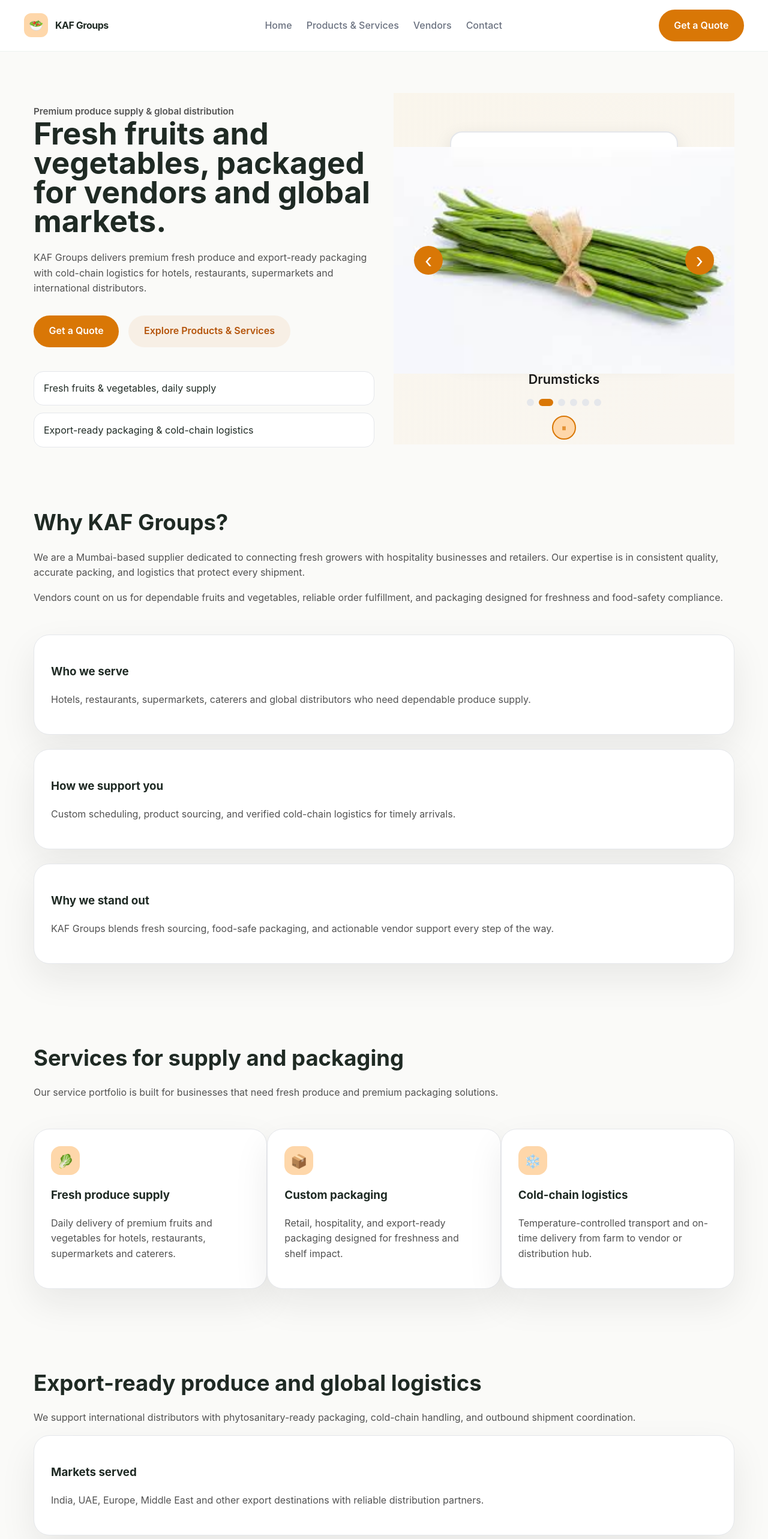
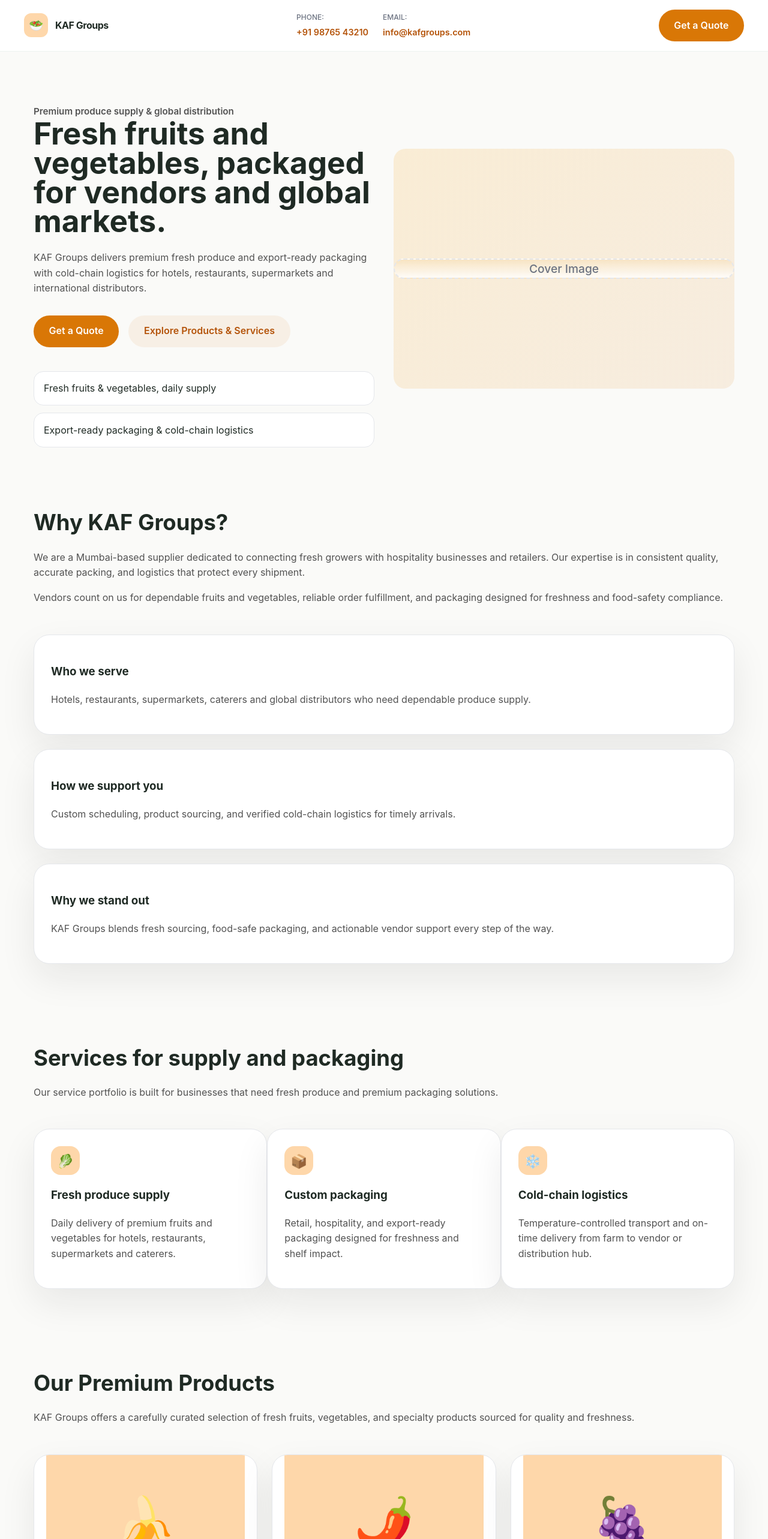
Before and after one commit to NavSay8794/KafGroupWebsite, a Next.js app: page / in a window 1280 px wide. Shown: the top 2566 px of the page at 60% size. Built offline with nearby package versions, Linux system fonts and the light colour scheme.

Commit message:
Refactor: Convert to single-page layout - remove routes, add hero cover, integrate all sections

```diff
--- a/app/globals.css
+++ b/app/globals.css
@@ -104,17 +104,40 @@ main {
 }
 
 .primary-nav {
-  display: flex;
-  align-items: center;
-  gap: 1.5rem;
+  display: none;
 }
 
-.primary-nav a {
+.header-contact {
+  display: flex;
+  gap: 1.5rem;
+  align-items: center;
+  margin: 0 1rem;
+}
+
+.contact-item {
+  display: flex;
+  flex-direction: column;
+  gap: 0.25rem;
+  font-size: 0.9rem;
+}
+
+.contact-label {
   color: var(--color-muted);
   font-weight: 500;
+  font-size: 0.75rem;
+  text-transform: uppercase;
 }
 
-.primary-nav a:hover,
+.contact-item a {
+  color: var(--color-secondary);
+  font-weight: 600;
+  transition: color 0.3s ease;
+}
+
+.contact-item a:hover {
+  color: var(--color-primary);
+}
+
 .footer-links a:hover,
 .section-cta a:hover {
   color: var(--color-primary);
@@ -474,6 +497,36 @@ main {
   font-size: 0.9rem;
 }
 
+/* Hero Cover Section */
+.hero-cover {
+  flex: 1;
+  min-height: 400px;
+  border-radius: 20px;
+  overflow: hidden;
+  background: linear-gradient(135deg, rgba(245, 158, 11, 0.15), rgba(217, 119, 6, 0.1));
+  display: flex;
+  align-items: center;
+  justify-content: center;
+}
+
+.cover-placeholder {
+  width: 100%;
+  height: 100%;
+  display: flex;
+  align-items: center;
+  justify-content: center;
+  background: linear-gradient(180deg, rgba(245, 158, 11, 0.1), rgba(255,255,255,0.8));
+  border: 2px dashed var(--color-border);
+  border-radius: 20px;
+}
+
+.cover-placeholder p {
+  font-size: 1.2rem;
+  color: var(--color-muted);
+  font-weight: 500;
+  margin: 0;
+}
+
 /* Carousel Styles */
 .carousel-section {
   padding: 4rem 0;
@@ -628,7 +681,7 @@ main {
     gap: 1rem;
   }
 
-  .primary-nav {
+  .header-contact {
     display: none;
   }
 
@@ -643,10 +696,6 @@ main {
     padding: 1rem 0 0;
   }
 
-  .site-header.nav-open .primary-nav {
-    display: none;
-  }
-
   .mobile-nav a {
     color: var(--color-secondary);
   }
@@ -659,6 +708,10 @@ main {
 
   .hero {
     padding-top: 3rem;
+  }
+
+  .hero-cover {
+    min-height: 300px;
   }
 
   .hero-visual {
--- a/app/page.tsx
+++ b/app/page.tsx
@@ -1,7 +1,6 @@
 import Link from 'next/link';
 import ContactForm from '../components/ContactForm';
 import ServiceCard from '../components/ServiceCard';
-import ProductCarousel from '../components/ProductCarousel';
 
 const services = [
   {
@@ -19,6 +18,52 @@ const services = [
     title: 'Cold-chain logistics',
     description: 'Temperature-controlled transport and on-time delivery from farm to vendor or distribution hub.',
   },
+];
+
+const products = [
+  {
+    id: 1,
+    name: 'Banana',
+    emoji: '🍌',
+    description: 'Fresh, golden bananas sourced daily. Perfect for retail, hotels, and wholesale distribution.',
+  },
+  {
+    id: 2,
+    name: 'Green Chillies',
+    emoji: '🌶️',
+    description: 'Vibrant green chillies with optimal freshness. Essential for kitchens and culinary businesses.',
+  },
+  {
+    id: 3,
+    name: 'Pomegranate',
+    emoji: '🍇',
+    description: 'Premium pomegranates packed with antioxidants. Premium export quality available.',
+  },
+  {
+    id: 4,
+    name: 'Onion',
+    emoji: '🧅',
+    description: 'High-quality onions in bulk quantities. Consistent supply for restaurants and vendors.',
+  },
+  {
+    id: 5,
+    name: 'Husk Coconut',
+    emoji: '🥥',
+    description: 'Fresh husk coconuts for export and domestic markets. Premium packaging available.',
+  },
+  {
+    id: 6,
+    name: 'Drumsticks',
+    emoji: '🥬',
+    description: 'Fresh drumstick leaves and pods. Nutritious and in high demand across markets.',
+  },
+];
+
+const exportLocations = [
+  { name: 'Dubai', icon: '🇦🇪', flag: 'UAE' },
+  { name: 'Iran', icon: '🇮🇷', flag: 'Iran' },
+  { name: 'Iraq', icon: '🇮🇶', flag: 'Iraq' },
+  { name: 'Gulf Region', icon: '🌊', flag: 'GCC' },
 ];
 
 const testimonials = [
@@ -47,10 +92,10 @@ export default function HomePage() {
               restaurants, supermarkets and international distributors.
             </p>
             <div className="hero-actions">
-              <Link href="/contact" className="button button-primary">
+              <Link href="#contact" className="button button-primary">
                 Get a Quote
               </Link>
-              <Link href="/services" className="button button-secondary">
+              <Link href="#products" className="button button-secondary">
                 Explore Products & Services
               </Link>
             </div>
@@ -60,7 +105,11 @@ export default function HomePage() {
             </div>
           </div>
 
-          <ProductCarousel />
+          <div className="hero-cover">
+            <div className="cover-placeholder">
+              <p>Cover Image</p>
+            </div>
+          </div>
         </div>
       </section>
 
@@ -108,13 +157,43 @@ export default function HomePage() {
         </div>
       </section>
 
+      <section id="products" className="section">
+        <div className="section-inner">
+          <div>
+            <h2>Our Premium Products</h2>
+            <p>KAF Groups offers a carefully curated selection of fresh fruits, vegetables, and specialty products sourced for quality and freshness.</p>
+          </div>
+
+          <div className="product-grid">
+            {products.map((product) => (
+              <article key={product.id} className="product-card">
+                <div className="product-icon" aria-hidden="true">
+                  {product.emoji}
+                </div>
+                <h3>{product.name}</h3>
+                <p>{product.description}</p>
+                <Link href="#contact" className="button button-secondary">
+                  Inquire
+                </Link>
+              </article>
+            ))}
+          </div>
+
+          <div className="section-cta">
+            <Link href="#contact" className="button button-primary">
+              Order now
+            </Link>
+          </div>
+        </div>
+      </section>
+
       <section id="export" className="section">
         <div className="section-inner">
           <div>
             <h2>Export-ready produce and global logistics</h2>
             <p>
               We support international distributors with phytosanitary-ready packaging, cold-chain handling, and outbound
-              shipment coordination.
+              shipment coordination. Our products reach key markets worldwide.
             </p>
             <div className="section-cards">
               <div className="info-card">
@@ -131,42 +210,17 @@ export default function HomePage() {
               </div>
             </div>
           </div>
-        </div>
-      </section>
 
-      <section id="vendors" className="section">
-        <div className="section-inner">
-          <div>
-            <h2>Partnerships for vendors</h2>
-            <p>Flexible programs for hotels, supermarkets, caterers and event teams who rely on consistent fresh inventory.</p>
-          </div>
-          <div className="service-grid">
-            <div className="service-card">
-              <div className="service-icon" aria-hidden="true">
-                🏨
+          <div className="export-locations">
+            {exportLocations.map((loc) => (
+              <div key={loc.name} className="location-card">
+                <div className="location-icon" aria-hidden="true">
+                  {loc.icon}
+                </div>
+                <h3>{loc.name}</h3>
+                <p className="location-code">{loc.flag}</p>
               </div>
-              <h3>Hotels & restaurants</h3>
-              <p>Volume planning, chef-grade produce, and same-day dispatch for busy kitchens.</p>
-            </div>
-            <div className="service-card">
-              <div className="service-icon" aria-hidden="true">
-                🛒
-              </div>
-              <h3>Supermarkets & grocery chains</h3>
-              <p>Retail-ready packaging, attractive presentations, and regular replenishment schedules.</p>
-            </div>
-            <div className="service-card">
-              <div className="service-icon" aria-hidden="true">
-                🎉
-              </div>
-              <h3>Caterers & event organizers</h3>
-              <p>Reliable order fulfillment for events, banquets, and large-scale catering requirements.</p>
-            </div>
-          </div>
-          <div className="section-cta">
-            <Link href="/contact" className="button button-primary">
-              Register as a Vendor
-            </Link>
+            ))}
           </div>
         </div>
       </section>
--- a/components/Header.tsx
+++ b/components/Header.tsx
@@ -2,13 +2,6 @@
 
 import { useState } from 'react';
 import Link from 'next/link';
-
-const navItems = [
-  { href: '/', label: 'Home' },
-  { href: '/services', label: 'Products & Services' },
-  { href: '/vendors', label: 'Vendors' },
-  { href: '/contact', label: 'Contact' },
-];
 
 export default function Header() {
   const [menuOpen, setMenuOpen] = useState(false);
@@ -32,28 +25,21 @@ export default function Header() {
           {menuOpen ? 'Close' : 'Menu'}
         </button>
 
-        <nav className="primary-nav" aria-label="Primary navigation">
-          {navItems.map((item) => (
-            <Link key={item.href} href={item.href} onClick={() => setMenuOpen(false)}>
-              {item.label}
-            </Link>
-          ))}
-        </nav>
+        <div className="header-contact" aria-label="Contact information">
+          <div className="contact-item">
+            <span className="contact-label">Phone:</span>
+            <a href="tel:+919876543210">+91 98765 43210</a>
+          </div>
+          <div className="contact-item">
+            <span className="contact-label">Email:</span>
+            <a href="mailto:info@kafgroups.com">info@kafgroups.com</a>
+          </div>
+        </div>
 
-        <Link href="/contact" className="button button-primary nav-cta" onClick={() => setMenuOpen(false)}>
+        <Link href="#contact" className="button button-primary nav-cta" onClick={() => setMenuOpen(false)}>
           Get a Quote
         </Link>
       </div>
-
-      <div className="mobile-nav" aria-hidden={!menuOpen}>
-        {navItems.map((item) => (
-          <Link key={item.href} href={item.href} onClick={() => setMenuOpen(false)}>
-            {item.label}
-          </Link>
-        ))}
-      </div>
-
-      {/* TODO: add active link highlighting using usePathname() for current route */}
     </header>
   );
 }
```
